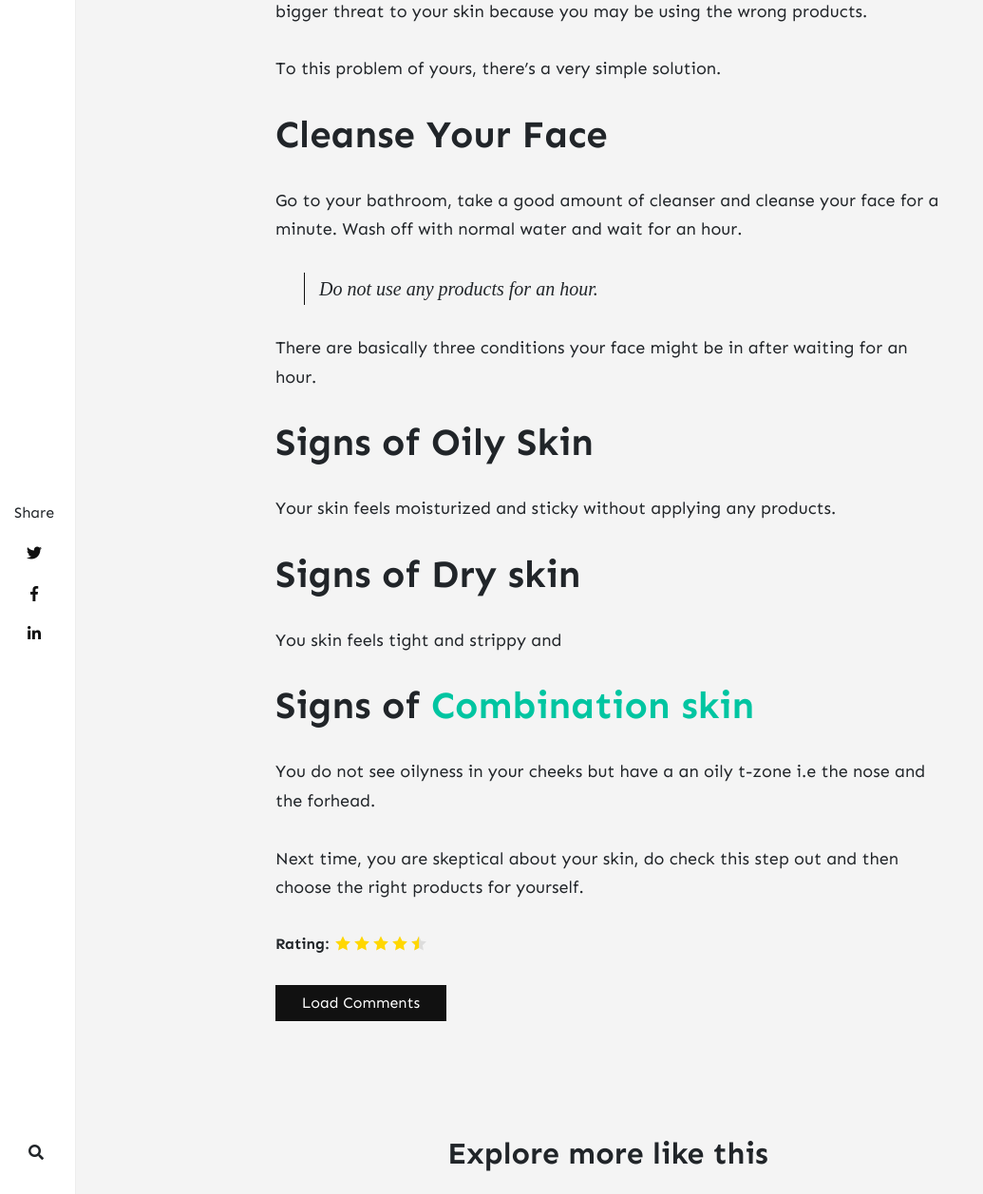
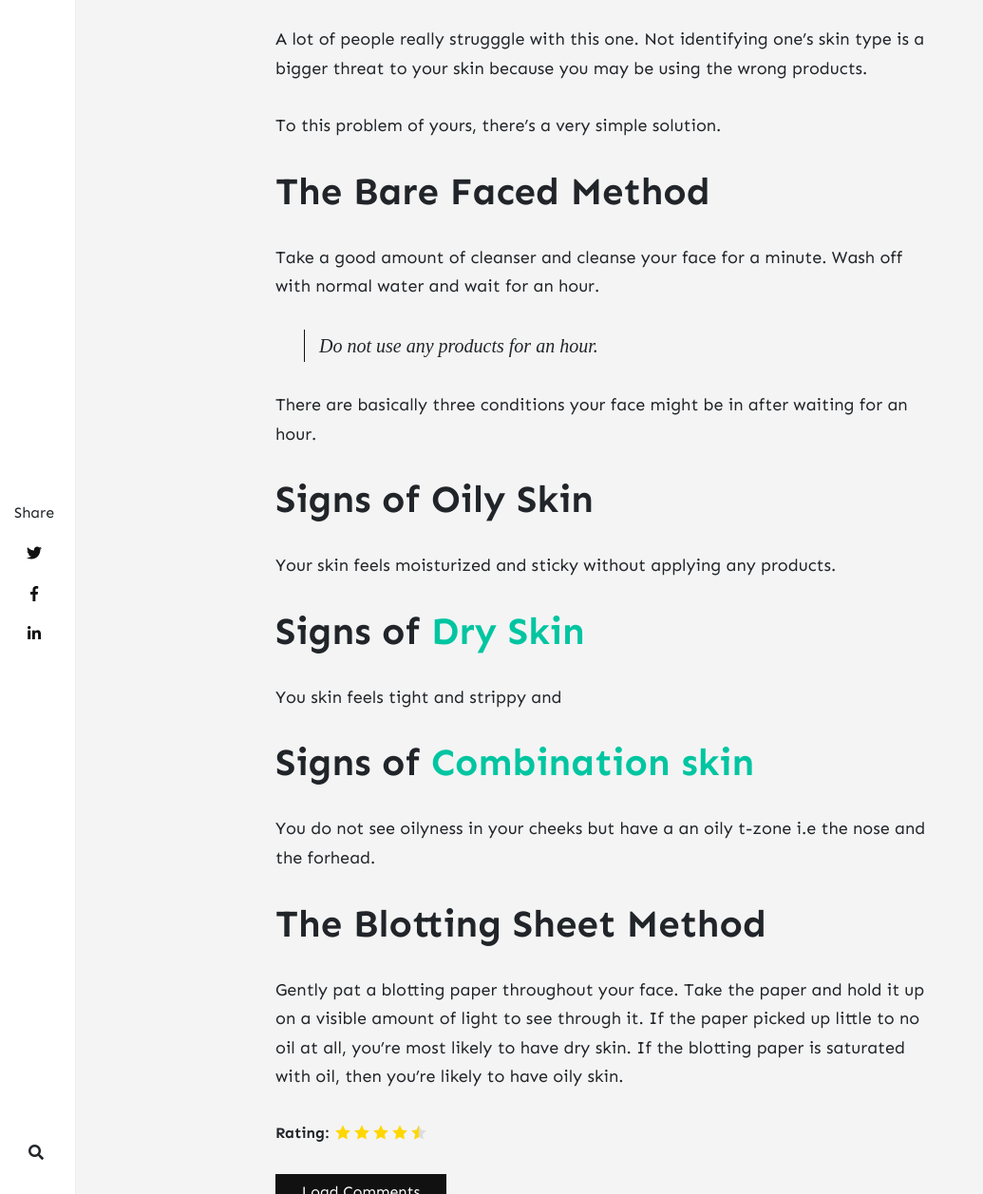
Before and after one commit to Aayusha2055/sheenycare, a Jekyll site: the page built from _posts/2020-09-04-determine-your-skin-type.md, in a window 1280 px wide and 1400 px high, scrolled down 661 px, cut to the strip 143-1400 px from the top of the window. Shown: the whole strip at 95% size, without its empty margins (0-1035 px from the left). Built offline with Jekyll 4.4.1, drawn with Linux system fonts in a browser that asks for light colours; nearby versions of some CDN libraries; comment, search, counter and statistics services are not loaded; some of the changed text lies outside the part shown.

Commit message:
new blogs updated

```diff
--- a/_posts/2020-09-04-determine-your-skin-type.md
+++ b/_posts/2020-09-04-determine-your-skin-type.md
@@ -1,20 +1,20 @@
 ---
 layout: post
-title:  "Determine Your Skin Type!"
+title:  "How to Determine your Skin Type?"
 author: Aayusha
 categories: [ Skin Care ]
 tags: [Skin, Body]
 image: assets/images/determineskintype.jpg
 rating: 4.5
-description: "Check out this easy at home method to determine your skin type."
+description: "If your skin is tight, your skin is dry. If your skin feels oily in the tzone, it is combination skin type and if it feels sticky and moisturised, it is oily. "
 # toc: true
 ---
 A lot of people really strugggle with this one. Not identifying one's skin type is a bigger threat to your skin because you may be using the wrong products.
 
 To this problem of yours, there's a very simple solution.
 
-# Cleanse Your Face
-Go to your bathroom, take a good amount of cleanser and cleanse your face for a minute. Wash off with normal water and wait for an hour.
+# The Bare Faced Method
+Take a good amount of cleanser and cleanse your face for a minute. Wash off with normal water and wait for an hour.
 
 >Do not use any products for an hour.
 
@@ -23,11 +23,11 @@ There are basically three conditions your face might be in after waiting for an
 # Signs of Oily Skin
 Your skin feels moisturized and sticky without applying any products.
 
-# Signs of Dry skin
+# Signs of [Dry Skin](https://www.sheenycare.com/dry-skin-causes-and-treatment/){:target="_blank"}
 You skin feels tight and strippy and
 
-# Signs of [Combination skin](https://sheenycare.com/seven-signs-you-have-combination-skin/)
+# Signs of [Combination skin](https://sheenycare.com/seven-signs-you-have-combination-skin/){:target="_blank"}
 You do not see oilyness in your cheeks but have a an oily t-zone i.e the nose and the forhead.
 
-
-Next time, you are skeptical about your skin, do check this step out and then choose the right products for yourself.
+# The Blotting Sheet Method
+Gently pat a blotting paper throughout your face. Take the paper and hold it up on a visible amount of light to see through it. If the paper picked up little to no oil at all, you're most likely to have dry skin. If the blotting paper is saturated with oil, then you're likely to have oily skin.
```
Also changed, not shown: _posts/2020-09-03-why-is-skincare-important?.md (+23 -6 lines), _posts/2020-09-06-skin-care-for-combination-skin.md (+1 -1 lines), 11 other files.
